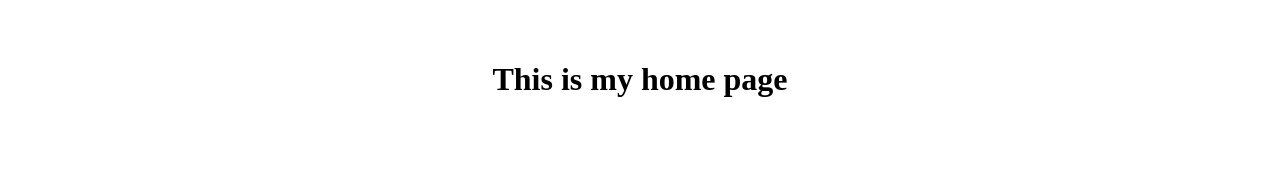
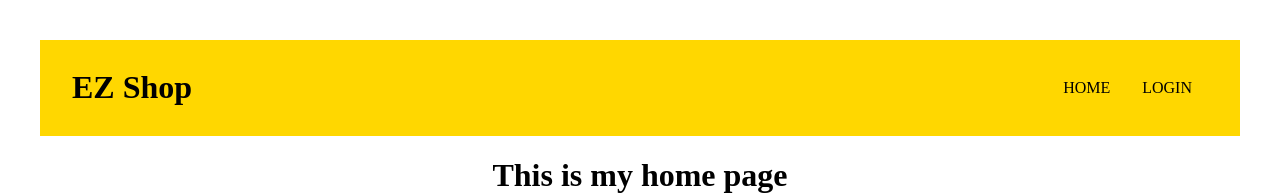
Before and after one commit to StanislasAubert3WA/EZShopping, a React (Vite) app: page / in a window 1280 px wide. Shown: the top 195 px of the page. Built offline with nearby package versions, Linux system fonts and the light colour scheme; no server answers.

Commit message:
adding navbar style

```diff
--- a/src/components/Nav.jsx
+++ b/src/components/Nav.jsx
@@ -1,9 +1,10 @@
 import { Outlet, Link } from "react-router-dom";
+import styled from 'styled-components';
 
 const Nav = () => {
   return (
-    <>
-      <nav>
+    <NavBar>
+      <h1>EZ Shop</h1>
         <ul>
           <li>
             <Link to="/">Home</Link>
@@ -12,11 +13,31 @@ const Nav = () => {
             <Link to="/login">Login</Link>
           </li>
         </ul>
-      </nav>
-
       <Outlet />
-    </>
+    </NavBar>
   )
 };
 
 export default Nav;
+
+const NavBar = styled.div`
+display: flex;
+justify-content: space-between;
+padding: 0.5rem 2rem;
+align-items: center;
+background: gold;
+color: black;
+  ul{
+    display: flex;
+  }
+  li{
+    list-style : none;
+    padding: 0.4rem 1rem;
+    a{
+      text-decoration: none;
+      color: black;
+      text-transform: uppercase;
+    }
+  }
+
+`
--- a/src/pages/Home.jsx
+++ b/src/pages/Home.jsx
@@ -1,10 +1,12 @@
 import React from "react";
 import { useEffect, useState } from "react";
 import ItemsList from "../components/ItemsList";
+import Nav from "../components/Nav";
 
 function Home(){
     return(
         <div>
+            <Nav/>
             <h1>This is my home page</h1>
             <ItemsList />
         </div>
```
